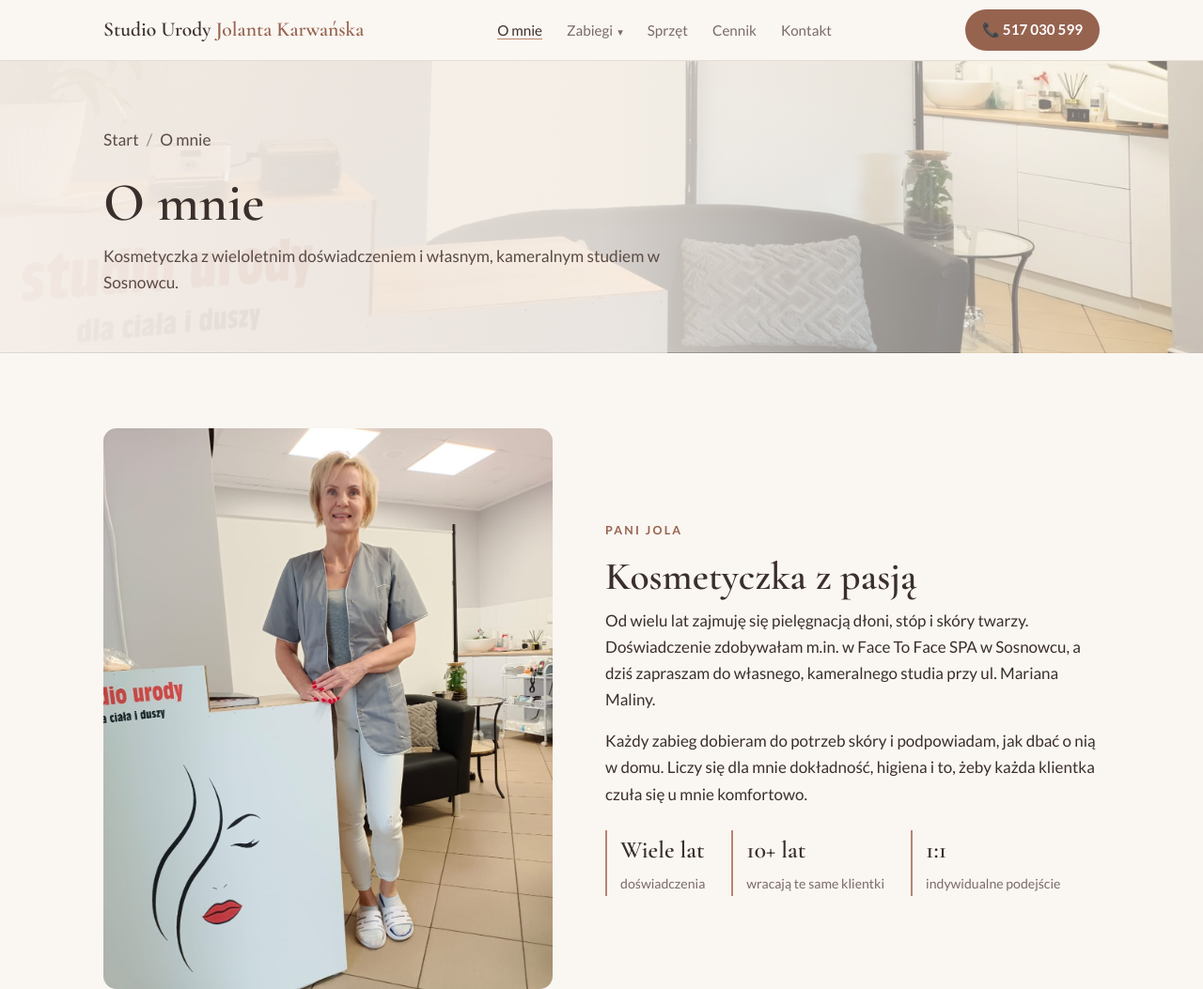
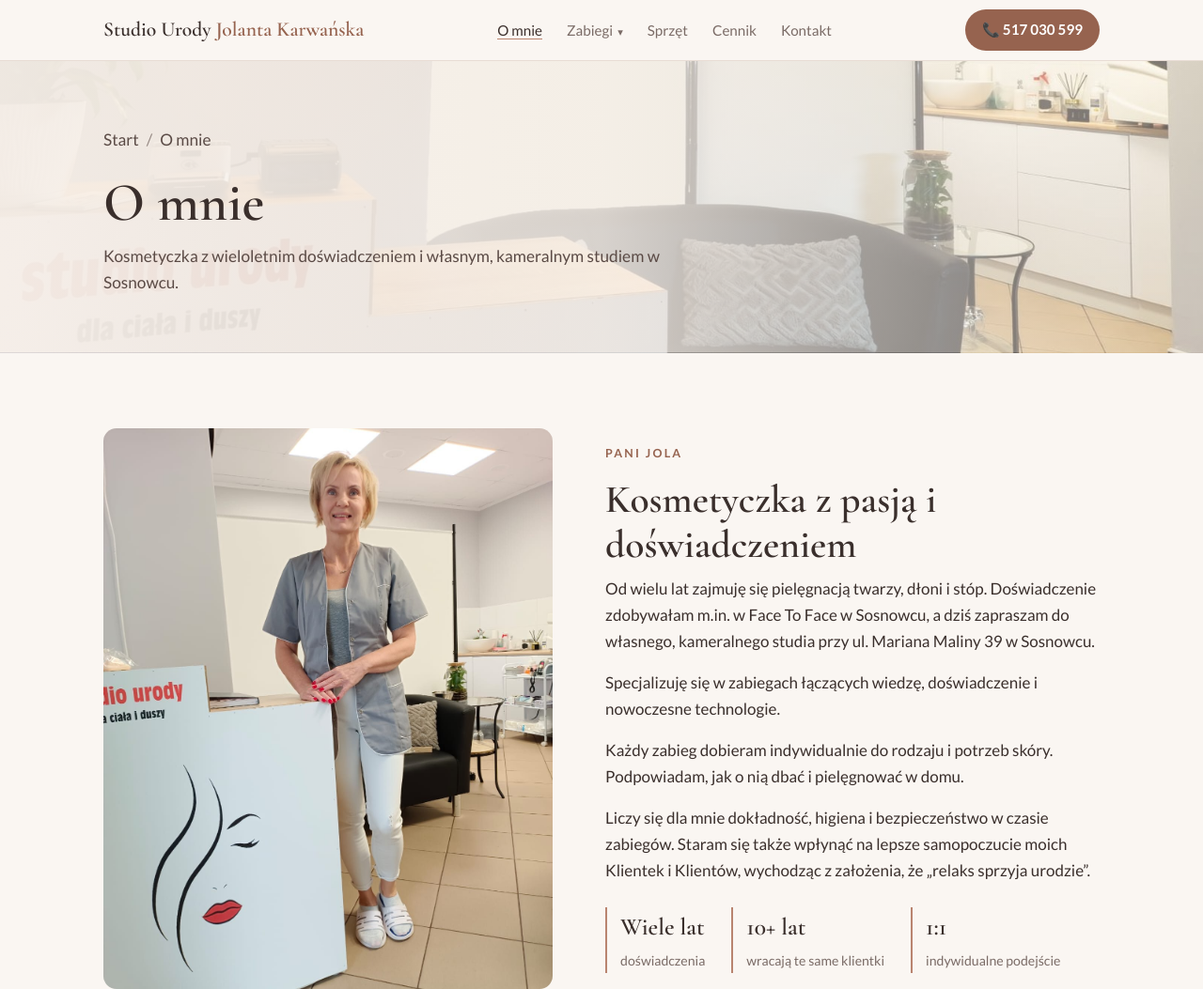
Before and after one commit to palmira-dev/studio-urody-demo, a plain HTML site: page o-mnie.html in a window 1280 px wide. Shown: the top 1053 px of the page at 94% size. Drawn offline with nearby package versions, Linux system fonts and the light colour scheme.

Commit message:
Update About page copy from Pani Jola

```diff
--- a/o-mnie.html
+++ b/o-mnie.html
@@ -5,9 +5,9 @@
 <meta name="viewport" content="width=device-width, initial-scale=1">
 <link rel="icon" href="favicon.svg" type="image/svg+xml">
 <title>O mnie – Studio Urody Jolanta Karwańska, Sosnowiec</title>
-<meta name="description" content="Poznaj Panią Jolę – kosmetyczkę z wieloletnim doświadczeniem, m.in. w Face To Face SPA w Sosnowcu.">
+<meta name="description" content="Poznaj Panią Jolę – kosmetyczkę z wieloletnim doświadczeniem, m.in. w Face To Face w Sosnowcu.">
 <meta property="og:title" content="O mnie – Studio Urody Jolanta Karwańska, Sosnowiec">
-<meta property="og:description" content="Poznaj Panią Jolę – kosmetyczkę z wieloletnim doświadczeniem, m.in. w Face To Face SPA w Sosnowcu.">
+<meta property="og:description" content="Poznaj Panią Jolę – kosmetyczkę z wieloletnim doświadczeniem, m.in. w Face To Face w Sosnowcu.">
 <meta property="og:type" content="website">
 <link rel="preconnect" href="https://fonts.googleapis.com">
 <link rel="preconnect" href="https://fonts.gstatic.com" crossorigin>
@@ -54,9 +54,11 @@
     <img src="images/pani-jola-recepcja.jpg" alt="Pani Jolanta Karwańska w swoim studiu">
     <div>
       <p class="eyebrow">Pani Jola</p>
-      <h2>Kosmetyczka z pasją</h2>
-      <p>Od wielu lat zajmuję się pielęgnacją dłoni, stóp i skóry twarzy. Doświadczenie zdobywałam m.in. w Face To Face SPA w Sosnowcu, a dziś zapraszam do własnego, kameralnego studia przy ul. Mariana Maliny.</p>
-      <p>Każdy zabieg dobieram do potrzeb skóry i podpowiadam, jak dbać o nią w domu. Liczy się dla mnie dokładność, higiena i to, żeby każda klientka czuła się u mnie komfortowo.</p>
+      <h2>Kosmetyczka z pasją i doświadczeniem</h2>
+      <p>Od wielu lat zajmuję się pielęgnacją twarzy, dłoni i stóp. Doświadczenie zdobywałam m.in. w Face To Face w Sosnowcu, a dziś zapraszam do własnego, kameralnego studia przy ul. Mariana Maliny 39 w Sosnowcu.</p>
+      <p>Specjalizuję się w zabiegach łączących wiedzę, doświadczenie i nowoczesne technologie.</p>
+      <p>Każdy zabieg dobieram indywidualnie do rodzaju i potrzeb skóry. Podpowiadam, jak o nią dbać i pielęgnować w domu.</p>
+      <p>Liczy się dla mnie dokładność, higiena i bezpieczeństwo w czasie zabiegów. Staram się także wpłynąć na lepsze samopoczucie moich Klientek i Klientów, wychodząc z założenia, że „relaks sprzyja urodzie”.</p>
       <div class="facts">
         <div><strong>Wiele lat</strong><span>doświadczenia</span></div>
         <div><strong>10+ lat</strong><span>wracają te same klientki</span></div>
```
Also changed, not shown: index.html (+1 -1 lines).
